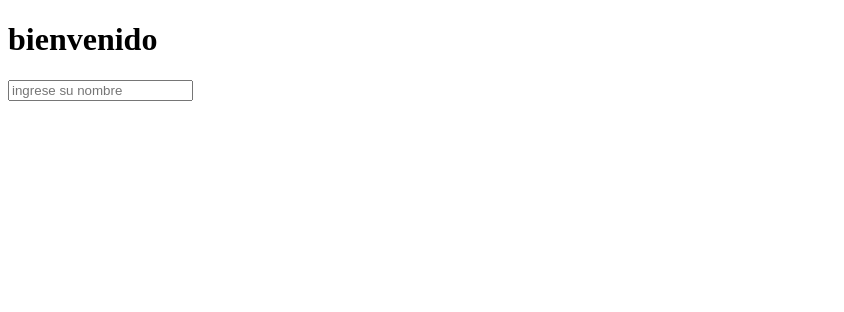
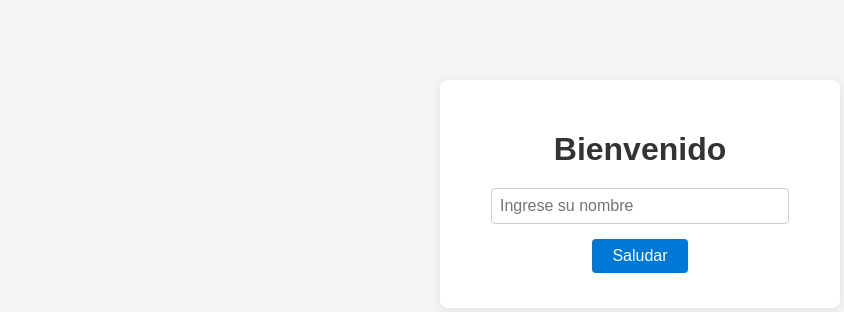
Before and after one commit to Yelito2330/Git_prueba3, a plain HTML site: page index.html in a window 1280 px wide. Shown: the whole page, without its empty margins (0-844 px from the left). Drawn offline with Linux system fonts and the light colour scheme.

Commit message:
HTML funcional

```diff
--- a/index.html
+++ b/index.html
@@ -5,11 +5,66 @@
     <meta name="viewport" content="width=device-width, initial-scale=1.0">
     <title>Document</title>
 </head>
-<h1>bienvenido</h1>
-<input type="text" id="saludo" placeholder="ingrese su nombre">
 <body>
-    <div>
-
+    <div class="container">
+        <h1>Bienvenido</h1>
+        <form id="formulario">
+            <input type="text" id="nombre" placeholder="Ingrese su nombre">
+            <button type="submit">Saludar</button>
+        </form>
+        <div id="mensaje" style="margin-top:15px; font-size:18px; color:#0078d7;"></div>
     </div>
+    <style>
+        body {
+            background: #f4f4f4;
+            font-family: Arial, sans-serif;
+        }
+        .container {
+            max-width: 350px;
+            margin: 80px auto;
+            background: #fff;
+            padding: 30px 25px 20px 25px;
+            border-radius: 8px;
+            box-shadow: 0 2px 8px rgba(0,0,0,0.08);
+            text-align: center;
+        }
+        h1 {
+            margin-bottom: 20px;
+            color: #333;
+        }
+        input[type="text"] {
+            width: 80%;
+            padding: 8px;
+            margin-bottom: 15px;
+            border: 1px solid #ccc;
+            border-radius: 4px;
+            font-size: 16px;
+        }
+        button {
+            padding: 8px 20px;
+            background: #0078d7;
+            color: #fff;
+            border: none;
+            border-radius: 4px;
+            font-size: 16px;
+            cursor: pointer;
+            transition: background 0.2s;
+        }
+        button:hover {
+            background: #005fa3;
+        }
+</style>
+<script>
+    document.getElementById('formulario').addEventListener('submit', function(e) {
+        e.preventDefault();
+        const nombre = document.getElementById('nombre').value.trim();
+        const mensaje = document.getElementById('mensaje');
+        if(nombre) {
+            mensaje.textContent = `¡Hola, ${nombre}!`;
+        } else {
+            mensaje.textContent = 'Por favor, ingrese su nombre.';
+        }
+    });
+</script>
 </body>
 </html>
```
